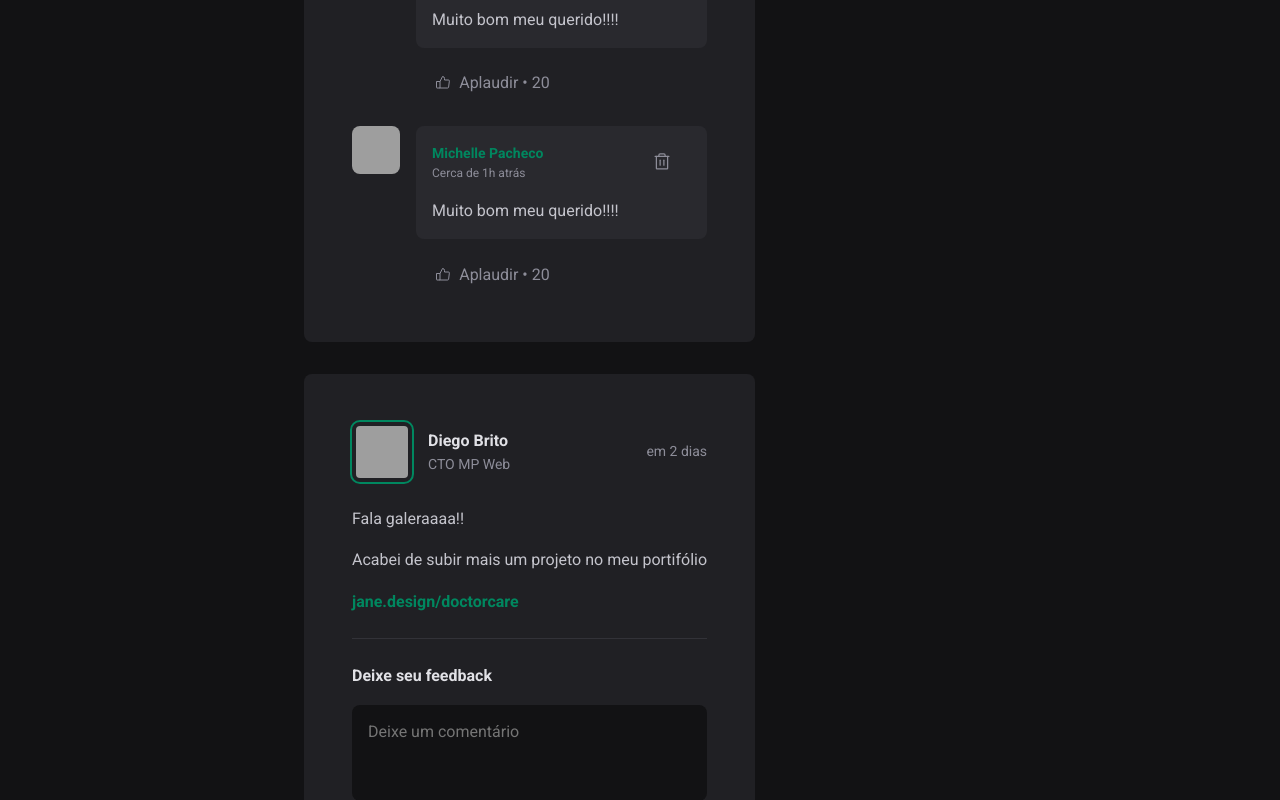
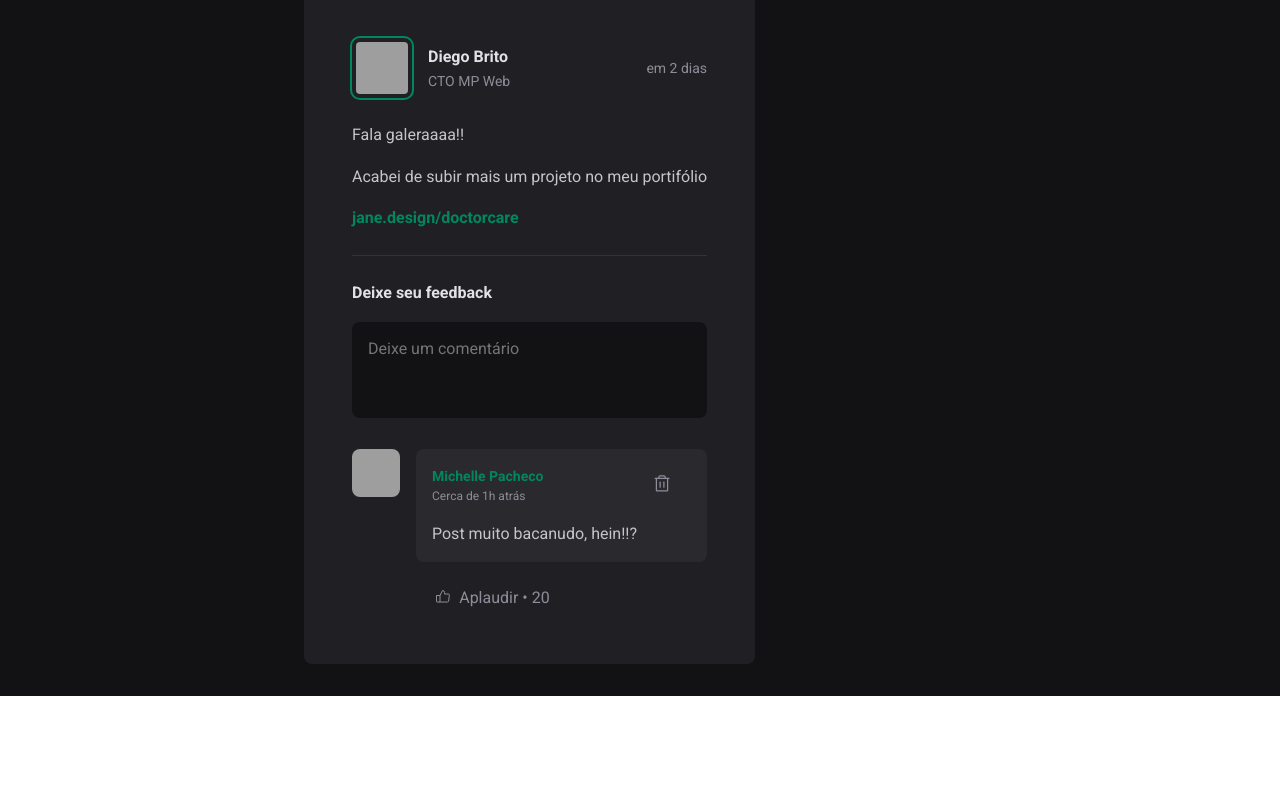
Before and after one commit to michellepachecoweb/estudo-projeto-vite-feed, a React (Vite) app: page / in a window 1280 px wide. Shown: the part 820-1620 px from the top of the page. After the commit the page ends 1516 px from the top, so only its background shows below. Built offline with nearby package versions, Linux system fonts and the light colour scheme; grey boxes are pictures that could not be loaded.

Commit message:
feat: refactor componente post

```diff
--- a/src/App.jsx
+++ b/src/App.jsx
@@ -50,6 +50,7 @@
           {posts.map(post => {
             return (
               <Post
+                key={post.id}
                 author={post.author}
                 content={post.content}
                 publichedAt={post.publichedAt}
--- a/src/components/Comment.jsx
+++ b/src/components/Comment.jsx
@@ -2,7 +2,7 @@
 import styles from './Comment.module.css'
 import { Avatar } from './Avatar'
 
-export function Comment() {
+export function Comment({ content }) {
 
     return (
         <div className={styles.comment}>
@@ -18,7 +18,7 @@
                             <Trash size={20}/>
                         </button>
                     </header>
-                    <p>Muito bom meu querido!!!!</p>
+                    <p>{content}</p>
                 </div>
                 <footer>
                     <button>
--- a/src/components/Post.jsx
+++ b/src/components/Post.jsx
@@ -4,9 +4,15 @@
 import { Avatar } from './Avatar'
 import { Comment } from './Comment'
 import styles from './Post.module.css'
+import { useState } from 'react'
 
 
 export function Post({author, publichedAt, content }) {
+    const [comments, setComments ] = useState([
+        'Post muito bacanudo, hein!!?'
+    ])
+
+    const [newCommentText, setNewCommentText] = useState('');
 
     const publishedDateFormatted =  format(publichedAt , "d 'de' LLLL 'às' HH:mm'h'" , {
         locale: ptBR,
@@ -16,6 +22,17 @@
          locale: ptBR ,
          addSuffix: true
     })
+
+    function handleCreateNewComment() {
+        event.preventDefault()
+
+        setComments([...comments, newCommentText]);
+        setNewCommentText('');
+    }
+
+    function handleNewCommentChange(){
+        setNewCommentText(event.target.value);
+    }
 
    return (
     <article className={styles.post}>
@@ -27,40 +44,36 @@
                     <span>{author.role}</span>
                 </div>
             </div>
-
             <time title={publishedDateFormatted} dateTime={publichedAt.toISOString()}>
                 {publishedDateRelativeToNow}
             </time>
-
         </header>
         <div className={styles.content}>
             {content.map(line =>{
                 if(line.type === 'paragraph'){
-                    return <p>{line.content}</p>
+                    return <p key={line.content}>{line.content}</p>
                 }else if (line.type === 'link'){
-                    return <p><a href='#'>{line.content}</a></p>
+                    return <p  key={line.content}><a href='#'>{line.content}</a></p>
                 }
             })}
-
         </div>
-
-        <form className={styles.commentForm}>
+        <form onSubmit={handleCreateNewComment} className={styles.commentForm}>
             <strong>Deixe seu feedback</strong>
             <textarea
+                name='comment'
                 placeholder="Deixe um comentário"
+                value={newCommentText}
+                onChange={handleNewCommentChange}
              />
-
              <footer>
                  <button type='submit'>Comentar</button>
              </footer>
         </form>
-
         <div className={styles.commentList}>
-            <Comment />
-            <Comment />
-            <Comment />
+            {comments.map(comment => {
+                return <Comment content={comment}/>
+            })}
         </div>
-
     </article>
  )
 }
```
